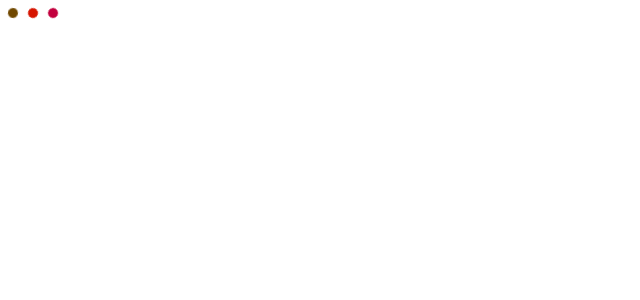
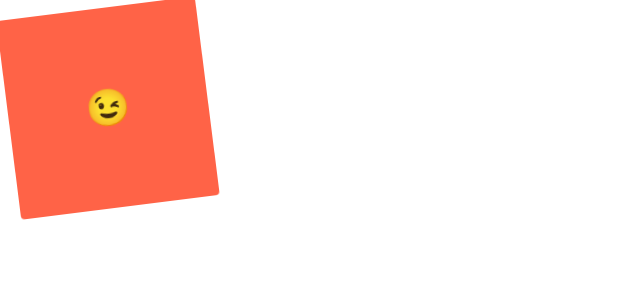
Before and after one commit to HyonHyonKOR/react-masterclass, a React (Create React App) app: page / in a window 1280 px wide. Shown: the top 300 px of the page, without its empty margins (0-640 px from the left). Built offline with nearby package versions, Linux system fonts and the light colour scheme.

Commit message:
feat: pseudo selector(Styledcomponents)

```diff
--- a/src/App.js
+++ b/src/App.js
@@ -8,33 +8,47 @@ function App() {
   const rotate = keyframes`
 0%{
   transform: rotate(0deg);
-  background-color: blue;
+  border-radius: 0px;
 }
 50%{
   transform: rotate(180deg);
-  background-color: red;
+  border-radius: 100px;
 }
 100%{
   transform: rotate(360deg);
-  background-color: green;
+  border-radius: 0px;
 }
 `;
 
+  const Emoji = styled.span`
+    font-size: 36px;
+  `;
+
   const Box = styled.div`
-    height: 10px;
-    width: 10px;
-    margin-right: 10px;
+    height: 200px;
+    width: 200px;
     background-color: tomato;
-    border-radius: 50%;
+    display: flex;
+    justify-content: center;
+    align-items: center;
     animation: ${rotate} 1s linear infinite;
-    animation-delay: ${(props) => props.delay}s;
+    ${Emoji} {
+      font-size: 36px;
+      transition: all 1s ease-in;
+      &:hover {
+        font-size: 80px;
+      }
+      &:active {
+        opacity: 0;
+      }
+    }
   `;
 
   return (
     <Wrapper as="header">
-      <Box delay={0.2} />
-      <Box delay={0.4} />
-      <Box delay={0.6} />
+      <Box>
+        <Emoji as="a">😉</Emoji>
+      </Box>
     </Wrapper>
   );
 }
```
